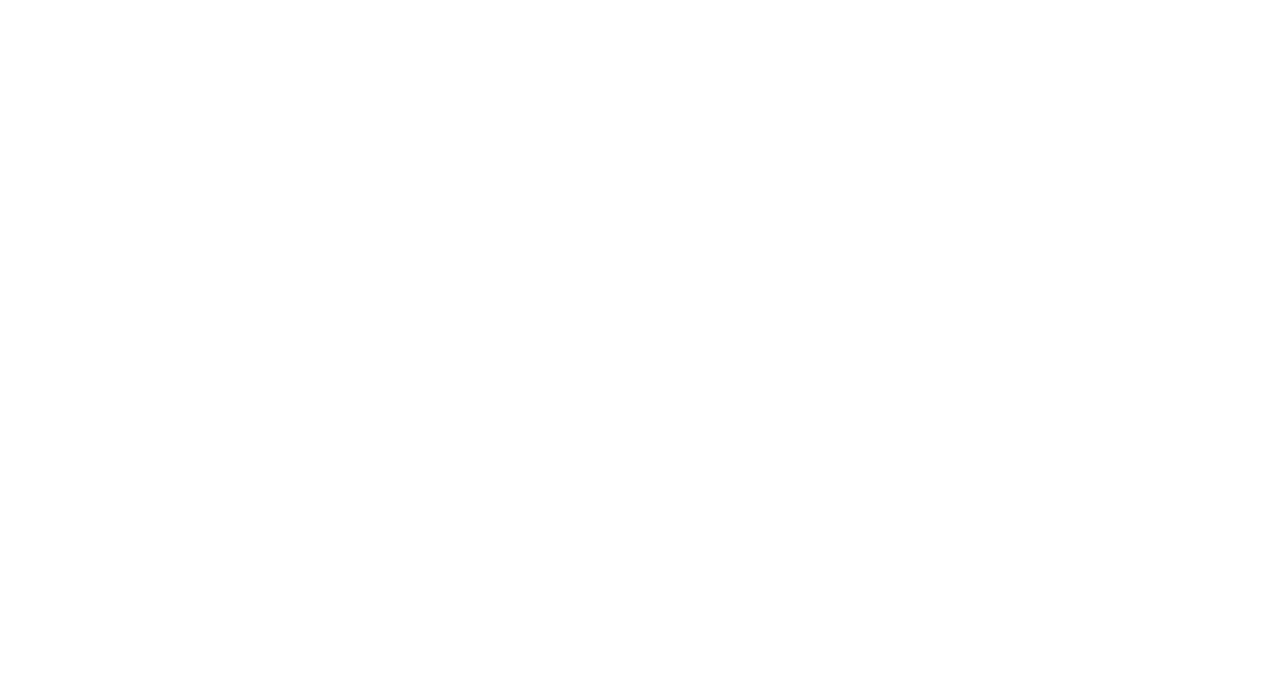
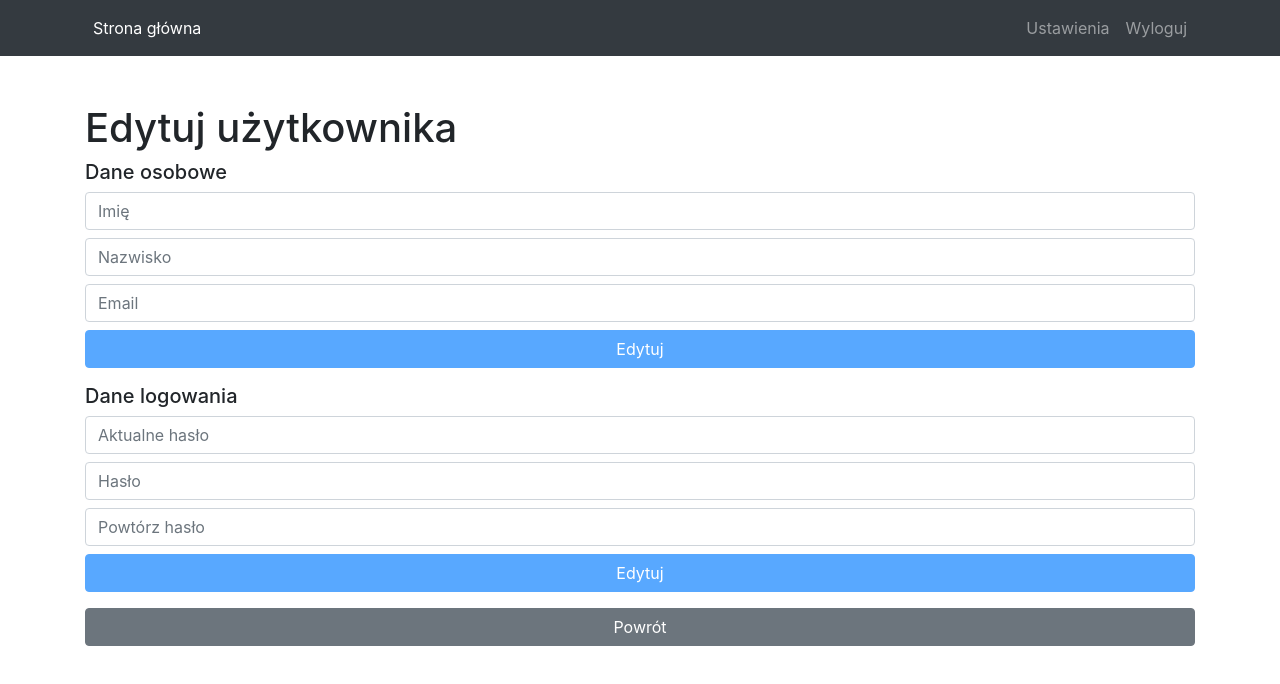
Before and after one commit to antoniforzp/TeamManager, an Angular app in the folder web/: page /editUser in a window 1280 px wide. Before the commit this address led to /. Shown: the top 684 px of the page. Built offline with nearby package versions, Linux system fonts and the light colour scheme; no server answers.

Commit message:
Edit user(data+passwd) component, service

```diff
--- a/web/src/app/app-routing.module.ts
+++ b/web/src/app/app-routing.module.ts
@@ -1,6 +1,7 @@
 import { NgModule } from '@angular/core';
 import { Routes, RouterModule } from '@angular/router';
 import { AddUserComponent } from './pages/add-user/add-user.component';
+import { EditUserComponent } from './pages/edit-user/edit-user.component';
 import { HomeComponent } from './pages/home/home.component';
 import { LoginComponent } from './pages/login/login.component';
 
@@ -8,6 +9,7 @@ const routes: Routes = [
   { path: '', redirectTo: '/login', pathMatch: 'full' },
   { path: 'login', component: LoginComponent },
   { path: 'addUser', component: AddUserComponent },
+  { path: 'editUser', component: EditUserComponent },
   { path: 'home', component: HomeComponent },
 ];
 @NgModule({
--- a/web/src/app/app.module.ts
+++ b/web/src/app/app.module.ts
@@ -15,6 +15,7 @@ import { ProgressModalComponent } from './global/progress-modal/progress-modal.c
 import { SuccessModalComponent } from './global/success-modal/success-modal.component';
 import { HomeComponent } from './pages/home/home.component';
 import { MenuComponent } from './global/menu/menu.component';
+import { EditUserComponent } from './pages/edit-user/edit-user.component';
 
 @NgModule({
   declarations: [
@@ -25,6 +26,7 @@ import { MenuComponent } from './global/menu/menu.component';
     SuccessModalComponent,
     HomeComponent,
     MenuComponent,
+    EditUserComponent,
   ],
   imports: [
     BrowserModule,
--- a/web/src/app/global/menu/menu.component.html
+++ b/web/src/app/global/menu/menu.component.html
@@ -1,4 +1,4 @@
-<nav class="navbar navbar-expand-md navbar-dark fixed-top bg-dark">
+<nav class="navbar navbar-expand-md navbar-dark bg-dark">
     <button class="navbar-toggler" type="button" data-toggle="collapse" data-target="#navbarsExampleDefault"
         aria-controls="navbarsExampleDefault" aria-expanded="false" aria-label="Toggle navigation">
         <span class="navbar-toggler-icon"></span>
@@ -15,7 +15,7 @@
                 <li class="nav-item">
                     <a class="nav-link" href="#">Ustawienia</a>
                 </li>
-                <li class="nav-item active">
+                <li class="nav-item">
                     <a class="nav-link" routerLink='/login'>Wyloguj</a>
                 </li>
             </ul>
--- /dev/null
+++ b/web/src/app/pages/edit-user/edit-user.component.html
@@ -0,0 +1,67 @@
+<app-menu></app-menu>
+
+<main role="main mt-5" class="container">
+    <h1 class="mt-5">Edytuj użytkownika</h1>
+
+    <form [formGroup]="editUserDataForm">
+        <div class="form-group">
+            <h5>Dane osobowe</h5>
+            <input type="text" class="form-control mt-2" placeholder="Imię" formControlName="userName">
+            <div class="d-flex flex-column" *ngIf="userName.invalid && (userName.dirty || userName.touched)">
+                <small class="alert-danger" *ngIf="userName.errors.required">Pole wymagane</small>
+            </div>
+            <input type="text" class="form-control mt-2" placeholder="Nazwisko" formControlName="userSurname">
+            <div class="d-flex flex-column" *ngIf="userSurname.invalid && (userSurname.dirty || userSurname.touched)">
+                <small class="alert-danger" *ngIf="userSurname.errors.required">Pole wymagane</small>
+            </div>
+            <input type="text" class="form-control mt-2" placeholder="Email" formControlName="userEmail">
+
+            <button class="btn btn-primary btn-block mt-2" type="submit" [disabled]="!editUserDataForm.valid"
+                (click)="editUserData()">Edytuj</button>
+        </div>
+    </form>
+
+    <form [formGroup]="editUserPasswordsFrom">
+        <div class="form-group">
+            <h5>Dane logowania</h5>
+            <input type="password" class="form-control mt-2" placeholder="Aktualne hasło"
+                formControlName="passwordUser">
+            <div class="d-flex flex-column" *ngIf="wrongUserPassword">
+                <small class="alert-danger">Hasło nieprawidłowe</small>
+            </div>
+            <div class="d-flex flex-column"
+                *ngIf="passwordUser.invalid && (passwordUser.dirty || passwordUser.touched)">
+                <small class="alert-danger" *ngIf="passwordUser.errors?.required">Pole wymagane</small>
+            </div>
+
+            <input type="password" class="form-control mt-2" placeholder="Hasło" formControlName="passwordNew">
+            <div class="d-flex flex-column" *ngIf="passwordNew.invalid && (passwordNew.dirty || passwordNew.touched)">
+                <small class="alert-danger" *ngIf="passwordNew.errors?.required">Pole wymagane</small>
+                <small class="alert-danger" *ngIf="passwordNew.errors?.hasNumber">Hasło musi posiadać co najmniej jedną
+                    cyfrę</small>
+                <small class="alert-danger" *ngIf="passwordNew.errors?.hasCapitalCase">Hasło musi posiadać co najmniej
+                    jedną wielką literę</small>
+                <small class="alert-danger" *ngIf="passwordNew.errors?.hasSmallCase">Hasło musi posiadać co najmniej
+                    jedną małą literę</small>
+                <small class="alert-danger" *ngIf="passwordNew.errors?.minLength">Hasło musi posiadać co najmniej 8
+                    cyfr</small>
+            </div>
+
+            <input type="password" class="form-control mt-2" placeholder="Powtórz hasło"
+                formControlName="passwordRepeat">
+            <div class="d-flex flex-column"
+                *ngIf="(passwordRepeat.invalid || editUserPasswordsFrom.invalid) && (passwordRepeat.dirty || passwordRepeat.touched)">
+                <small class="alert-danger" *ngIf="passwordRepeat.errors?.required">Pole wymagane</small>
+                <small class="alert-danger" *ngIf="editUserPasswordsFrom.errors?.passwordDifferent">Hasła się nie
+                    zgadzają</small>
+            </div>
+
+            <button class="btn btn-primary btn-block mt-2" type="submit" [disabled]="!editUserPasswordsFrom.valid"
+                (click)="editUserPasswords()">Edytuj</button>
+        </div>
+    </form>
+
+    <div>
+        <button class="btn btn-secondary btn-block" routerLink="/home">Powrót</button>
+    </div>
+</main>
--- /dev/null
+++ b/web/src/app/pages/edit-user/edit-user.component.ts
@@ -0,0 +1,120 @@
+import { Component, OnInit } from '@angular/core';
+import { FormBuilder, Validators } from '@angular/forms';
+import { Subject } from 'rxjs';
+import { multicast, tap } from 'rxjs/operators';
+import { User } from 'src/app/model/User';
+import { CustomValidators } from 'src/app/validators/Customvalidators';
+import { HomeService } from '../home/home.service';
+import { EditUserService } from './edit-user.service';
+
+@Component({
+  templateUrl: './edit-user.component.html',
+  styleUrls: ['./edit-user.component.css'],
+})
+export class EditUserComponent implements OnInit {
+  currentUser$ = new Subject<User>();
+  wrongUserPassword = false;
+
+  editUserDataForm = this.fb.group({
+    userName: ['', Validators.required],
+    userSurname: ['', Validators.required],
+    userEmail: [''],
+  });
+
+  editUserPasswordsFrom = this.fb.group({
+    passwordUser: ['', Validators.required],
+    passwordNew: [
+      '',
+      Validators.compose([
+        Validators.required,
+        CustomValidators.patternValidator(/\d/, { hasNumber: true }),
+        CustomValidators.patternValidator(/[A-Z]/, { hasCapitalCase: true }),
+        CustomValidators.patternValidator(/[a-z]/, { hasSmallCase: true }),
+        Validators.minLength(8),
+      ]),
+    ],
+    passwordRepeat: ['', Validators.compose([Validators.required])],
+  });
+
+  constructor(
+    private fb: FormBuilder,
+    private homeService: HomeService,
+    private editUserService: EditUserService
+  ) {
+    this.currentUser$.subscribe((x) => {
+      // Load user data
+      this.editUserDataForm.patchValue({
+        userName: x.name,
+        userSurname: x.surname,
+        userEmail: x.email,
+      });
+
+      // Load password validators
+      this.editUserPasswordsFrom.setValidators([
+        CustomValidators.passwordMatchValidator(
+          this.passwordNew,
+          this.passwordRepeat,
+          {
+            passwordDifferent: true,
+          }
+        ),
+      ]);
+      this.userEmail.disable();
+    });
+  }
+
+  ngOnInit(): void {
+    this.homeService.getCurrentUser().subscribe((x) => {
+      this.currentUser$.next(x);
+    });
+  }
+
+  editUserData(): void {
+    this.editUserDataForm.markAllAsTouched();
+    this.editUserService.editUserData(
+      this.userName.value,
+      this.userSurname.value
+    );
+  }
+
+  editUserPasswords(): void {
+    this.homeService
+      .getCurrentUser()
+      .pipe(
+        tap(
+          (x) =>
+            (this.wrongUserPassword = !(x.password === this.passwordUser.value))
+        )
+      )
+      .subscribe((x) => {
+        this.editUserPasswordsFrom.markAllAsTouched();
+        if (!this.wrongUserPassword) {
+          this.editUserService.editUserPassword(this.passwordNew.value);
+        }
+      });
+  }
+
+  get userName(): any {
+    return this.editUserDataForm.get('userName');
+  }
+
+  get userSurname(): any {
+    return this.editUserDataForm.get('userSurname');
+  }
+
+  get userEmail(): any {
+    return this.editUserDataForm.get('userEmail');
+  }
+
+  get passwordUser(): any {
+    return this.editUserPasswordsFrom.get('passwordUser');
+  }
+
+  get passwordNew(): any {
+    return this.editUserPasswordsFrom.get('passwordNew');
+  }
+
+  get passwordRepeat(): any {
+    return this.editUserPasswordsFrom.get('passwordRepeat');
+  }
+}
--- /dev/null
+++ b/web/src/app/pages/edit-user/edit-user.service.ts
@@ -0,0 +1,21 @@
+import { Injectable } from '@angular/core';
+
+@Injectable({
+  providedIn: 'root',
+})
+export class EditUserService {
+  constructor() {}
+
+  editUserData(name: string, surname: string): void {
+    console.log({
+      newName: name,
+      newSurname: surname,
+    });
+  }
+
+  editUserPassword(password: string): void {
+    console.log({
+      newPassword: password,
+    });
+  }
+}
--- a/web/src/app/pages/home/home.component.html
+++ b/web/src/app/pages/home/home.component.html
@@ -1,7 +1,8 @@
+
 <app-menu></app-menu>
 <main role="main">
     <!-- Main jumbotron for a primary marketing message or call to action -->
-    <div class="jumbotron mt-5">
+    <div class="jumbotron">
         <div class="container">
             <div class="row">
                 <ng-container *ngIf="pageData$ | async as pageData">
@@ -20,7 +21,7 @@
                             <h5>{{pageData.currentUser.name}} {{pageData.currentUser.surname}}<br>{{pageData.currentUser.email}}</h5>
 
                             <div class="d-flex justify-content-end">
-                                <button class="btn btn-primary">Edytuj</button>
+                                <button class="btn btn-primary" routerLink="/editUser">Edytuj</button>
                             </div>
                         </div>
                     </div>
--- a/web/src/app/validators/custom-validators.ts
+++ b/web/src/app/validators/Customvalidators.ts
@@ -1,6 +1,5 @@
 import {
   AbstractControl,
-  FormGroup,
   ValidationErrors,
   ValidatorFn,
 } from '@angular/forms';
@@ -16,13 +15,22 @@ export class CustomValidators {
   }
 
   static passwordMatchValidator(
-    form: FormGroup,
+    password: AbstractControl,
+    passwordRepeat: AbstractControl,
     error: ValidationErrors
   ): ValidatorFn {
     return (): { [key: string]: any } | null => {
-      return form.get('password')?.value === form.get('passwordRepeat')?.value
-        ? null
-        : error;
+      return password?.value === passwordRepeat?.value ? null : error;
+    };
+  }
+
+  static userPasswordMatchValidator(
+    userPassword: string,
+    newPassword: AbstractControl,
+    error: ValidationErrors
+  ): ValidatorFn {
+    return (): { [key: string]: any } | null => {
+      return newPassword?.value === userPassword ? null : error;
     };
   }
 }
```
Also changed, not shown: web/src/app/pages/add-user/add-user.component.html (+2 -5 lines), web/src/app/pages/add-user/add-user.component.ts (+8 -4 lines), web/src/app/utils/FormsUtils.ts (added, +13 -0 lines), web/src/app/pages/edit-user/edit-user.component.css (added).
